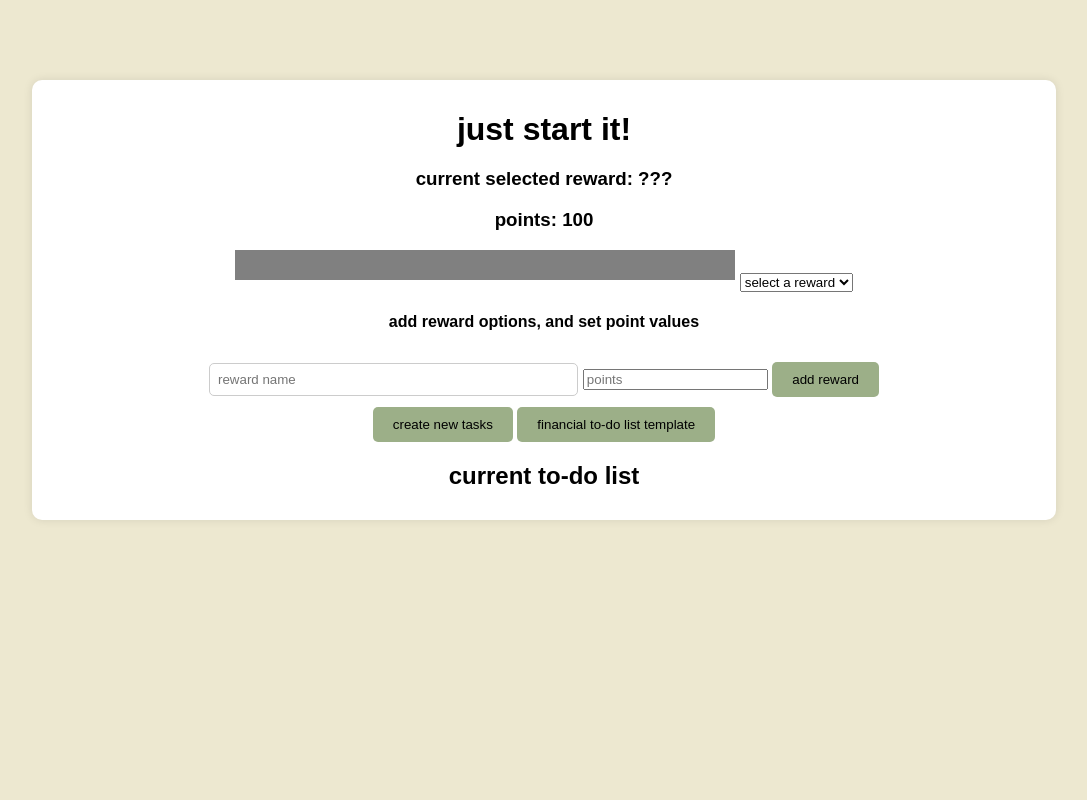
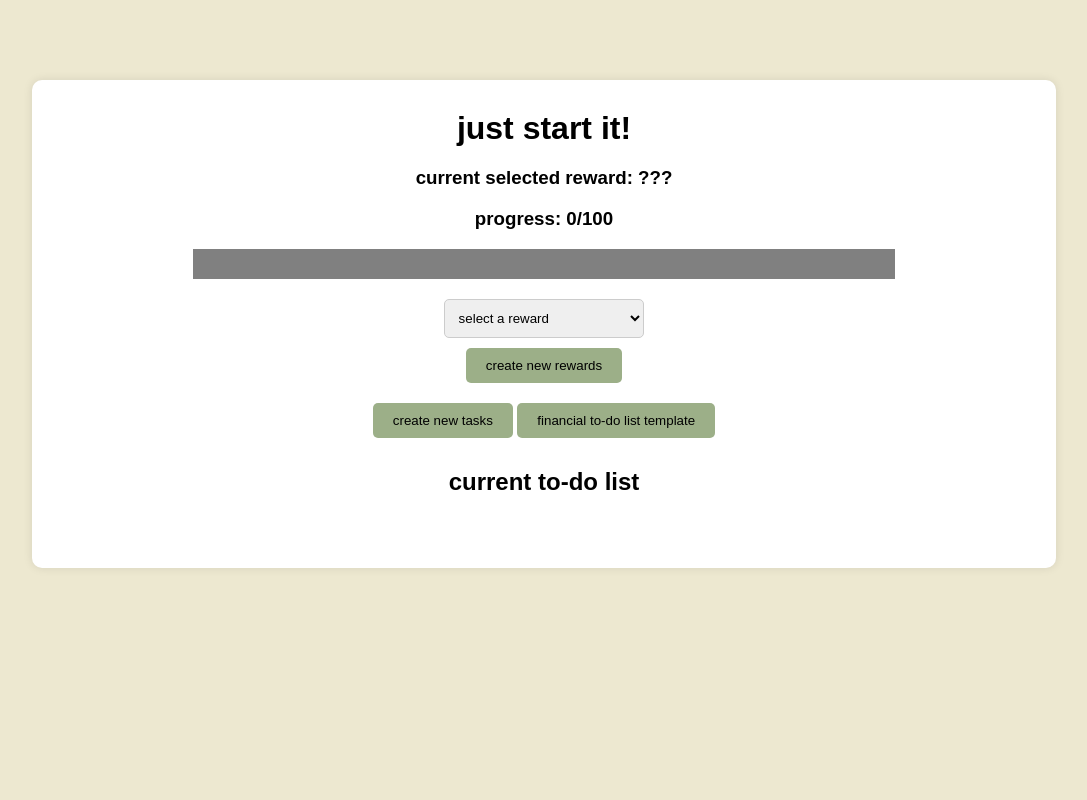
Before and after one commit to marleigha/Just-Start-It-CAM, a Flask app: page / in a window 1280 px wide. Shown: the whole page, without its empty margins (96-1183 px from the left). Run offline with Flask 3, Linux system fonts and the light colour scheme.

Commit message:
ui changes and progress fixing lol

```diff
--- a/static/script.js
+++ b/static/script.js
@@ -4,9 +4,13 @@
 const rewardNameInput = document.getElementById('reward-name');
 const rewardPointsInput = document.getElementById('reward-points');
 const addRewardBtn = document.getElementById('add-reward-btn');
+const createNewRewardBtn = document.getElementById('create-new-reward-btn');
+const closeNewRewardBtn = document.getElementById('close-new-reward-btn')
+const rewardMakerArea = document.getElementById('reward-maker')
 const rewardDropdown = document.getElementById('reward-dropdown');
 const selectedRewardDisplay = document.getElementsByClassName('selected-reward');
 const selectedPointsDisplay = document.getElementById('selected-points');
+const currentPointsDisplay = document.getElementById('current-points');
 
 const taskArea = document.getElementById('task-section');
 const createTasksBtn = document.getElementById('create-tasks-btn');
@@ -154,6 +158,21 @@ rewardDropdown.addEventListener('change', () => {
 });
 
 //show the area where you make new tasks
+createNewRewardBtn.addEventListener('click', () => {
+    rewardMakerArea.classList.remove('hidden');
+    createNewRewardBtn.classList.add('hidden');
+    closeNewRewardBtn.classList.remove('hidden');
+});
+
+//show the area where you make new tasks
+closeNewRewardBtn.addEventListener('click', () => {
+    rewardMakerArea.classList.add('hidden');
+    createNewRewardBtn.classList.remove('hidden');
+    closeNewRewardBtn.classList.add('hidden');
+
+
+});
+
 createTasksBtn.addEventListener('click', () => {
     taskArea.classList.remove('hidden');
     createTasksBtn.classList.add('hidden');
@@ -209,6 +228,7 @@ addTaskBtn.addEventListener('click', () => {
     tasks.push(task);
 
     const li = document.createElement('li');
+    li.classList.add('to-do')
 
     // Checkbox and task label
     const checkboxLabel = document.createElement('label');
@@ -282,10 +302,10 @@ function toggleComplete(event) {
         console.log('points to add', pointValue)
         newVal = progressBar.getAttribute("value");
         console.log('current value now', newVal);
+        currentPointsDisplay.textContent = newVal;
         const selectedIndex = rewardDropdown.value;
         const selectedReward = rewards[selectedIndex];
         console.log(selectedReward.points)
-        console.log('current value now', newVal);
 
         if (parseInt(newVal) >= parseInt(selectedReward.points)) {
             console.log('do we get here?')
@@ -297,6 +317,8 @@ function toggleComplete(event) {
     } else {
         label.classList.remove('completed');
         progressBar.setAttribute("value", (parseInt(currentValue) - parseInt(pointValue)).toString());
+        subbedVal = progressBar.getAttribute("value");
+        currentPointsDisplay.textContent = subbedVal;
         console.log('points to remove', pointValue)
     }
 };
--- a/static/style.css
+++ b/static/style.css
@@ -26,40 +47,40 @@ body {
   text-align: center;
   box-sizing: border-box;
 
+  .flex-container {
+    margin-top: -2%;
+    margin-bottom: 3%;
+    display: flex;
+    flex-direction: column;
+  }
 }
 
 h1 {
-  margin-bottom: 20px;
+  margin: 2%;
 }
 
 #input-area {
   display: flex;
   flex-wrap: wrap;
-  justify-content: space-between;
+  justify-content: center;
   gap: 10px;
   margin-bottom: 20px;
 }
 
-input[type="text"], input[type="number"] select, input[type="date"] {
-  padding: 8px;
-  width: 35%;
-  border-radius: 5px;
-  border: 1px solid #ccc;
-}
-
 /* Targeting the date input fields specifically */
 input[type="date"] {
-  width: 150px; /* Adjust this value as needed */
+  width: 100px; /* Adjust this value as needed */
 }
 
 button {
   padding: 10px 20px;
-  background-color: #9CAF88;
+  background-color: #9caf88;
   color: black;
   border: none;
   border-radius: 5px;
   cursor: pointer;
   margin-top: 10px;
+  margin-bottom: 10px;
 }
 
 button:hover {
@@ -139,18 +161,21 @@ input[type="checkbox"]:checked::before {
 }
 
 progress {
-  width: 500px;
+  width: 70%;
   background-color: #f0f0f0;
   height: 30px;
-  margin-bottom: 10px;
+  margin-bottom: 2%;
   border-radius: 15px;
 }
 
-.progress {
-  width: 0px;
-  height: 100%;
-  background-color: #4caf50;
-  transition: width 0.3s ease;
+progress::-moz-progress-bar {
+  background: #9caf88;
+}
+progress::-webkit-progress-value {
+  background: #9caf88;
+}
+progress {
+  color: #9caf88;
 }
 
 .popup {
@@ -211,3 +236,44 @@ canvas {
   pointer-events: none;
   z-index: 9999;
 }
+div.new-reward{
+  display: flex;
+  justify-content: center;
+  align-items: center;
+  padding-right: 8%;
+  padding-left: 8%;
+
+  button{
+    margin-left: 2%;
+    margin-right: 2%;
+    padding-right: 2%;
+    padding-left: 2%;
+  }
+}
+
+select {
+  width: 20%;
+  padding: 10px;
+  border-radius: 5px;
+  border: 1px solid #ccc;
+}
+
+input[type="text"] {
+  padding: 8px;
+  border-radius: 5px;
+  border: 1px solid #ccc;
+  padding: 8px;
+  width: 45%;
+  border-radius: 5px;
+  border: 1px solid #ccc;
+}
+
+input[type="number"] {
+  padding: 8px;
+  width: 10%;
+  border-radius: 5px;
+  border: 1px solid #ccc;
+  padding: 8px;
+  border-radius: 5px;
+  border: 1px solid #ccc;
+}
--- a/templates/index.html
+++ b/templates/index.html
@@ -13,31 +13,38 @@
         <h1>just start it!</h1>
 
         <!-- Input area for rewards -->
-        <div id="reward-section">
         <h3>current selected reward: <span class="selected-reward"> ???</span></h3>
-            <h3>points: <span id="selected-points">100</span></h3>
+        <h3>progress: <span id="current-points">0</span>/<span id="selected-points">100</span></h3>
         <span>
             <progress id="progress-bar" max="100" value="0">0%</progress>
         </span>
-
-
-            <select id="reward-dropdown">
+        <div id="reward-section">
+                <span>
+                    <select id="reward-dropdown" class='reward-dropdown'>
                         <option value="" disabled selected>select a reward</option>
                     </select>
+                </span>
 
-            <h4>add reward options, and set point values</h4>
+            <div>
+                <button id="create-new-reward-btn">create new rewards</button>
+            </div>
+            <button id="close-new-reward-btn" class='hidden'>close reward creation</button>
+            <div id='reward-maker' class='hidden'>
+
+                <p>add the description of your reward, and then set how many points it's worth ! </p>
+                <div class='new-reward'>
                     <input type="text" id="reward-name" placeholder="reward name" />
                     <input type="number" id="reward-points" placeholder="points" min="1" />
-            <button id="add-reward-btn">add reward</button>
+                    <button id="add-reward-btn" class="add-reward-btn">add new reward</button>
+                </div>
+            </div>
 
             <!-- Dropdown for selecting rewards -->
         </div>
 
         <!-- Input area for tasks -->
-        <button id="create-tasks-btn">create new tasks</button>
-        <button id="close-creation-btn" class='hidden'>close task creation</button>
-        <div id="task-section" class='hidden'>
-            <input type="text" id="task-name" placeholder="Task Name" />
+        <div id="task-section" class='hidden task-section'>
+            <input type="text" id="task-name" placeholder="task name" />
             <select id="difficulty">
                 <option value="" disabled selected>select difficulty</option>
                 <option value="easy">easy</option>
@@ -49,16 +56,22 @@
                 <option value="urgent">urgent</option>
                 <option value="non_urgent">non_urgent</option>
             </select>
+            <p class='taskp'>start date:</p>
             <input type="date" id="start-date" value="">
+            <p class='taskp'>end date:</p>
             <input type="date" id="end-date" />
             <button id="add-task-btn">add task</button>
         </div>
-
+        <button id="create-tasks-btn">create new tasks</button>
+        <button id="close-creation-btn" class='hidden'>close task creation</button>
         <button id="financial-template-btn">financial to-do list template</button>
 
         <!-- Task list -->
         <h2>current to-do list</h2>
+        <div class='flex-container'>
             <ul id="task-list"></ul>
+
+        </div>
     </div>
 
     <div id="popup" class="popup hidden">
```
Also changed, not shown: other parts of static/style.css (+26 -4 lines). Lines whose indentation alone changed are shown as unchanged.
